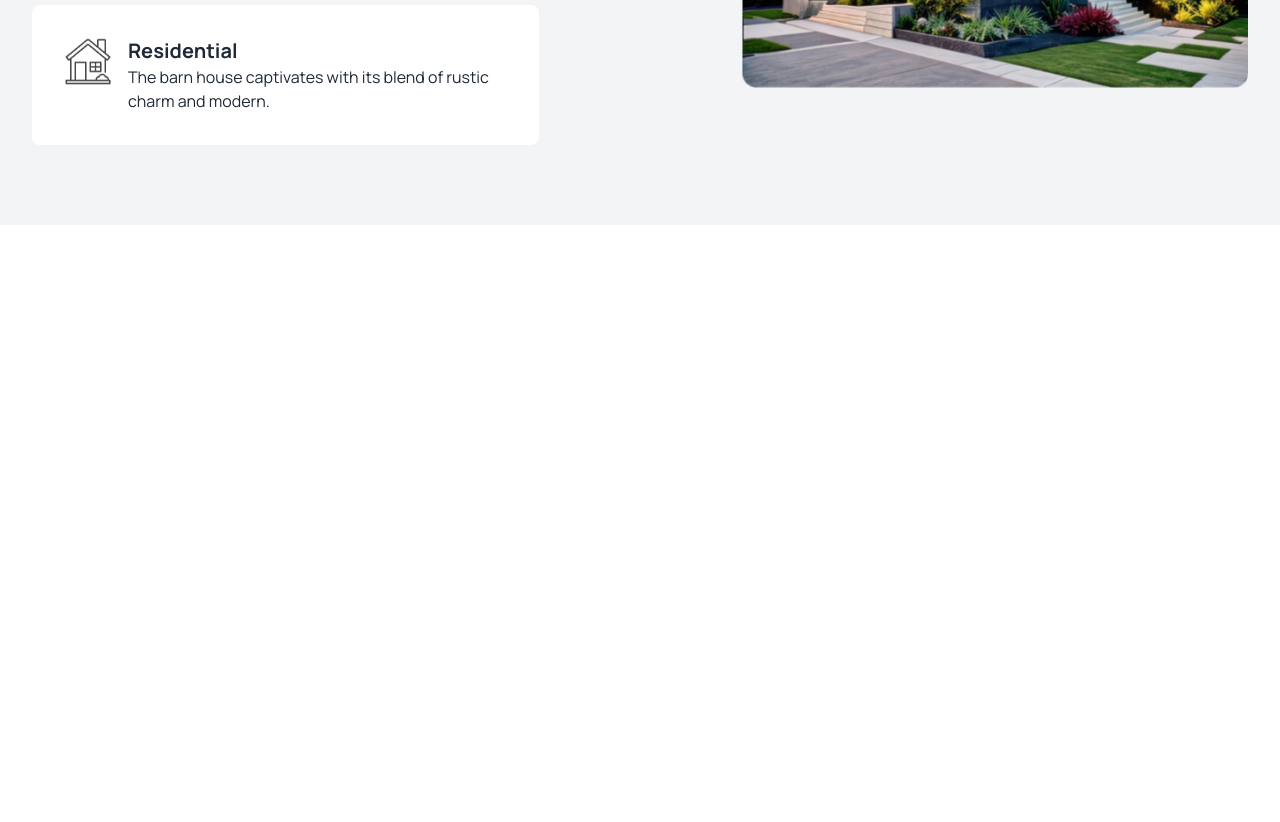
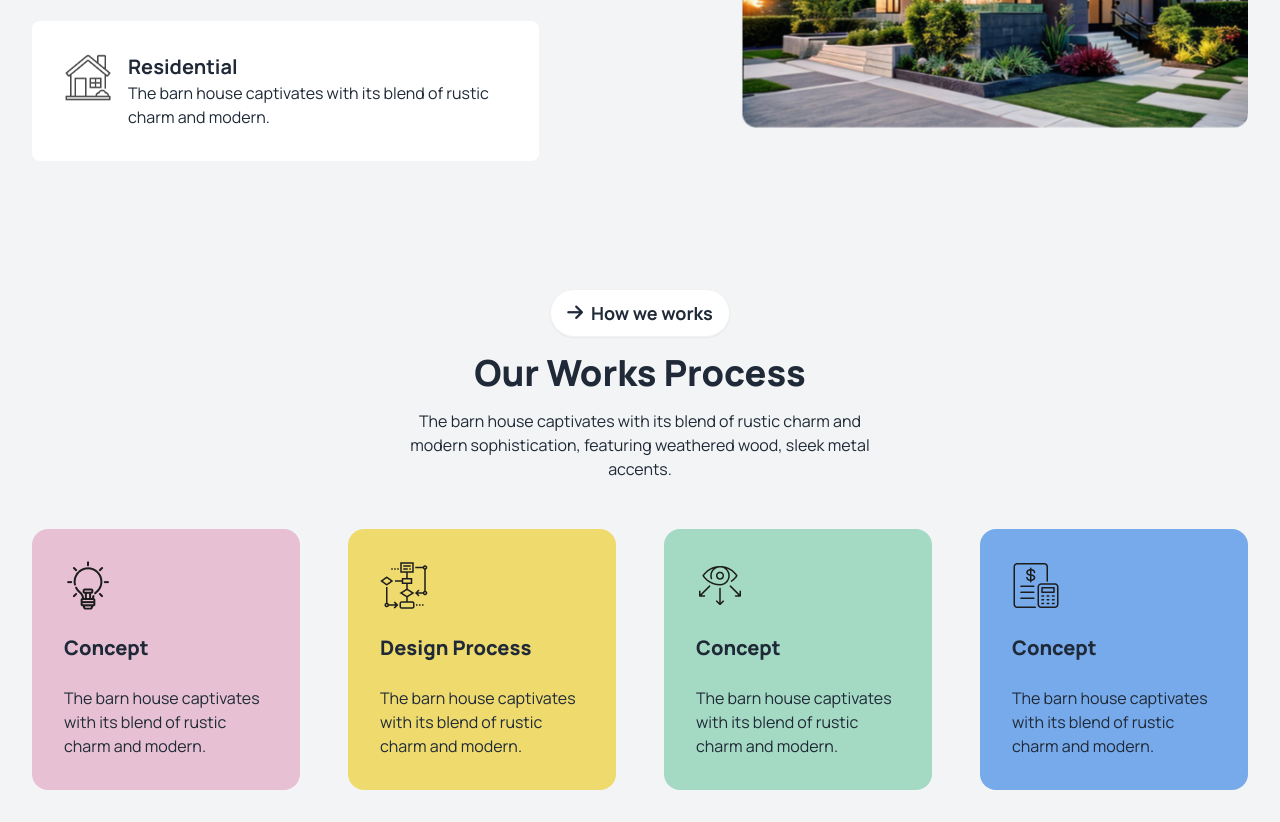
Before and after one commit to Sabbir3120/Assignment-3, a plain HTML site: page index.html in a window 1280 px wide. Shown: the part 1417-2239 px from the top of the page. Before the commit the page ends 1658 px from the top, so only its background shows below. Drawn offline with nearby package versions, Linux system fonts and the light colour scheme.

Commit message:
Add the card section

```diff
--- a/index.html
+++ b/index.html
@@ -92,15 +92,16 @@
   <!-- Main -->
   <!-- class="container mx-auto p-3 md:p-6 lg:p-8" -->
   <main >
-    <!--Start Banner Section -->
-    <section class="bg-gray-100 pt-12 pb-12 mt-4 mb-4">
+    <div class="bg-gray-100 ">
+          <!--Start Banner Section -->
+    <section class="pt-16 pb-12 mt-4 mb-4">
       <div class="container mx-auto p-3 md:p-6 lg:p-8 relative">
-        <div class="absolute -top-4 -left-10">
+        <div class="absolute lg:-top-4 lg:-left-10 ">
           <img src="./assets/Vector.png" alt="">
         </div>
         <div class="grid grid-cols-1 lg:grid-cols-2 flex-1">
           <!-- Left Part -->
-          <div class="space-y-4 lg:space-y-6 w-5/6">
+          <div class="space-y-4 lg:space-y-6 w-full lg:w-5/6">
             <button class="btn rounded-full bg-white font-bold"><i class="fa-solid fa-arrow-right"></i>About Us</button>
             <h3 class="text-2xl lg:text-4xl font-extrabold">We design thoughtful, <br> liveable spaces</h3>
             <p>The barn house captivates with its blend of rustic charm and
@@ -127,7 +128,7 @@
            </div>
           </div>
           <!-- Right Part -->
-          <div class="w-5/6 ml-auto mr-0">
+          <div class="sm:w-full mt-6 lg:w-5/6 lg:ml-auto lg:mr-0">
             <img src="./assets/Rectangle.png" alt="">
           </div>
           </div>
@@ -135,7 +136,46 @@
 
     </section>
     <!--End Banner Section -->
+
+
+    <!-- Start Our Works Process -->
+     <section class="container mx-auto p-3 md:p-6 lg:p-8">
+      <div class="text-center space-y-4">
+        <button class="btn rounded-full text-sm lg:text-lg bg-white font-bold"><i class="fa-solid fa-arrow-right"></i>How we works</button>
+        <h3 class="text-2xl lg:text-4xl font-extrabold">Our Works Process</h3>
+        <p class="w-10/12 lg:w-2/5 mx-auto">The barn house captivates with its blend of rustic charm and modern sophistication, featuring weathered wood, sleek metal accents.</p>
+      </div>
+      <div class="grid grid-cols-1 lg:grid-cols-4 gap-6 lg:gap-12 mt-6 lg:mt-12">
+        <!--Start card-1 -->
+        <div class="bg-[#E7C1D3] p-4 lg:p-8 space-y-2 lg:space-y-6 rounded-2xl">
+          <img src="./assets/concept.png" alt="">
+          <h4 class="text-lg lg:text-xl font-extrabold">Concept</h4>
+          <p>The barn house captivates with its blend of rustic charm and modern.</p>
+        </div>
+        <!--Start card-2 -->
+        <div class="bg-[#EFDA6E] p-4 lg:p-8 space-y-2 lg:space-y-6 rounded-2xl">
+          <img src="./assets/flow-chart.png" alt="">
+          <h4 class="text-lg lg:text-xl font-extrabold">Design Process</h4>
+          <p>The barn house captivates with its blend of rustic charm and modern.</p>
+        </div>
+        <!--Start card-3 -->
+        <div class="bg-[#A4DAC3] p-4 lg:p-8 space-y-2 lg:space-y-6 rounded-2xl">
+          <img src="./assets/vision.png" alt="">
+          <h4 class="text-lg lg:text-xl font-extrabold">Concept</h4>
+          <p>The barn house captivates with its blend of rustic charm and modern.</p>
+        </div>
+        <!--Start card-4 -->
+        <div class="bg-[#77AAEA] p-4 lg:p-8 space-y-2 lg:space-y-6 rounded-2xl">
+          <img src="./assets/budget-planning.png" alt="">
+          <h4 class="text-lg lg:text-xl font-extrabold">Concept</h4>
+          <p>The barn house captivates with its blend of rustic charm and modern.</p>
+        </div>
+      </div>
+     </section>
+    <!-- Start Our Works Process -->
+    </div>
   </main>
+
   <!-- Footer -->
   <footer>
 
```
